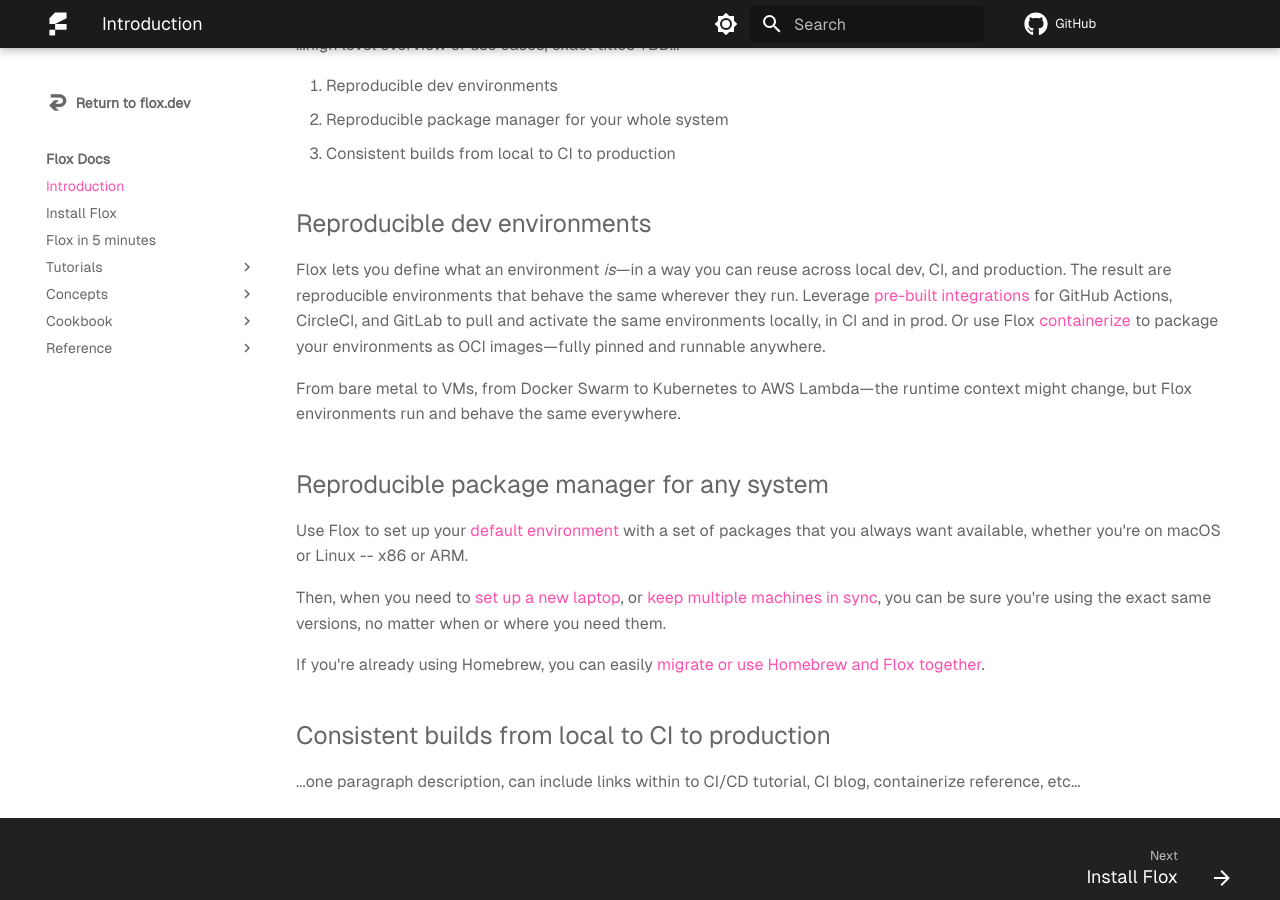
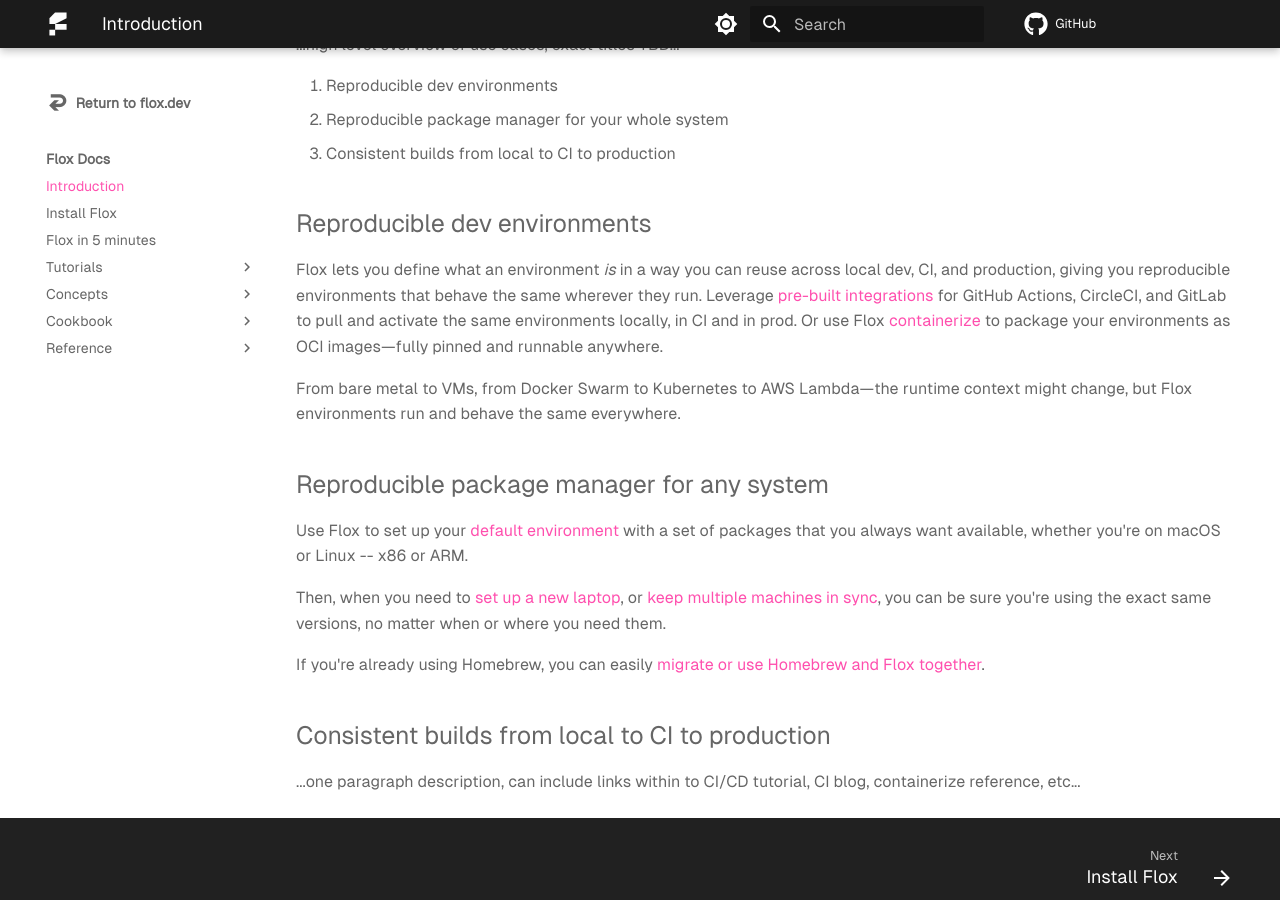
Before and after one commit to flox/floxdocs, an MkDocs documentation site: the page built from docs/index.md, in a window 1280 px wide and 900 px high, scrolled down 1341 px. Built offline with MkDocs 1.6.1 and Material for MkDocs 9.7.7, drawn with Linux system fonts in a browser that asks for light colours; plug-ins that fetch from the network failed and are left out; comment, search, counter and statistics services are not loaded.

Commit message:
Update index.md

```diff
--- a/docs/index.md
+++ b/docs/index.md
@@ -92,7 +92,7 @@
 
 ## Reproducible dev environments
 
-Flox lets you define what an environment _is_—in a way you can reuse across local dev, CI, and production. The result are reproducible environments that behave the same wherever they run. Leverage [pre-built integrations](https://flox.dev/docs/tutorials/ci-cd/?h=ci) for GitHub Actions, CircleCI, and GitLab to pull and activate the same environments locally, in CI and in prod. Or use Flox [containerize](https://flox.dev/docs/reference/command-reference/flox-containerize/?h=containerize) to package your environments as OCI images—fully pinned and runnable anywhere.
+Flox lets you define what an environment _is_ in a way you can reuse across local dev, CI, and production, giving you reproducible environments that behave the same wherever they run. Leverage [pre-built integrations](https://flox.dev/docs/tutorials/ci-cd/?h=ci) for GitHub Actions, CircleCI, and GitLab to pull and activate the same environments locally, in CI and in prod. Or use Flox [containerize](https://flox.dev/docs/reference/command-reference/flox-containerize/?h=containerize) to package your environments as OCI images—fully pinned and runnable anywhere.
 
 From bare metal to VMs, from Docker Swarm to Kubernetes to AWS Lambda—the runtime context might change, but Flox environments run and behave the same everywhere.
 
```
